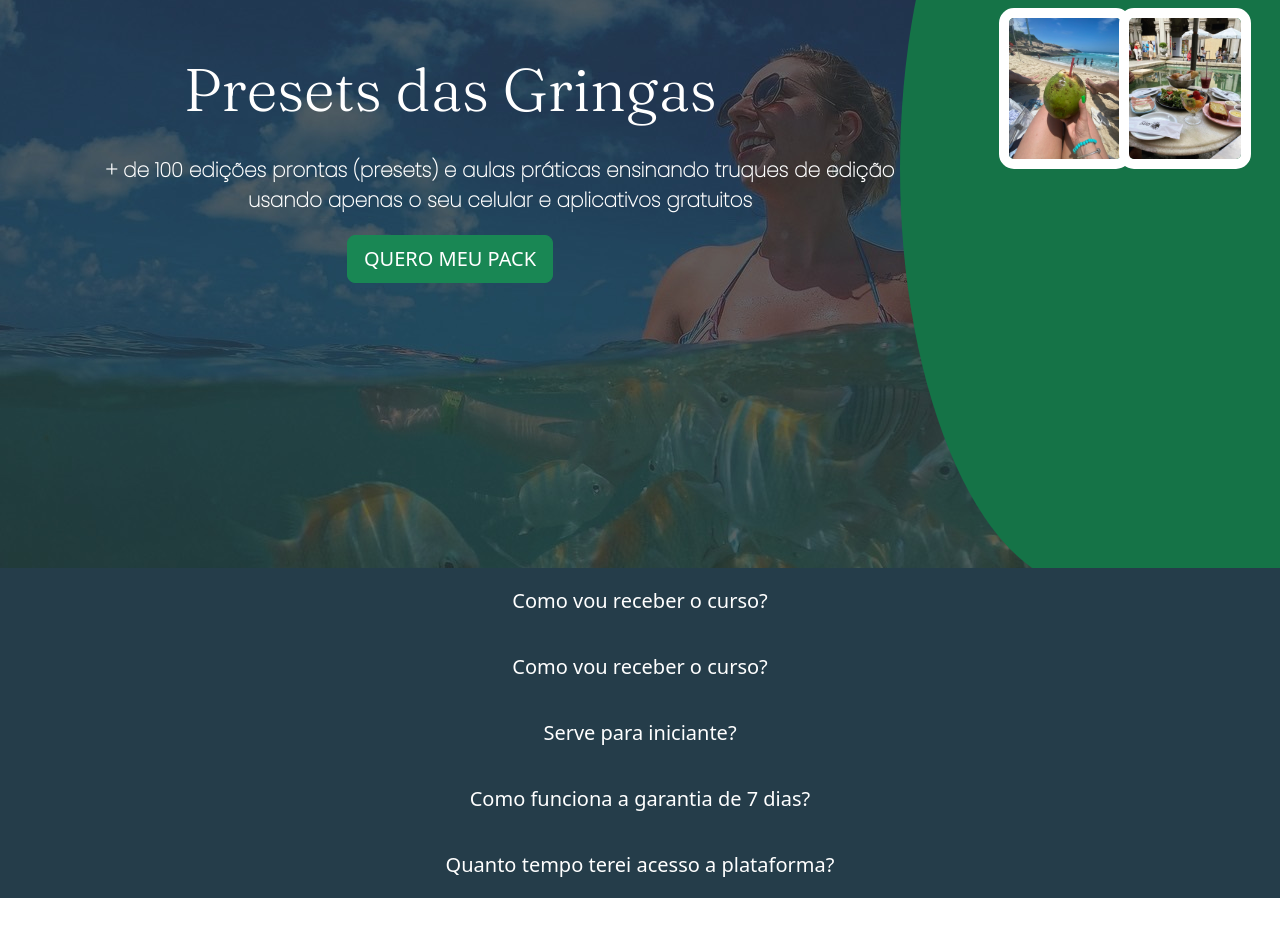
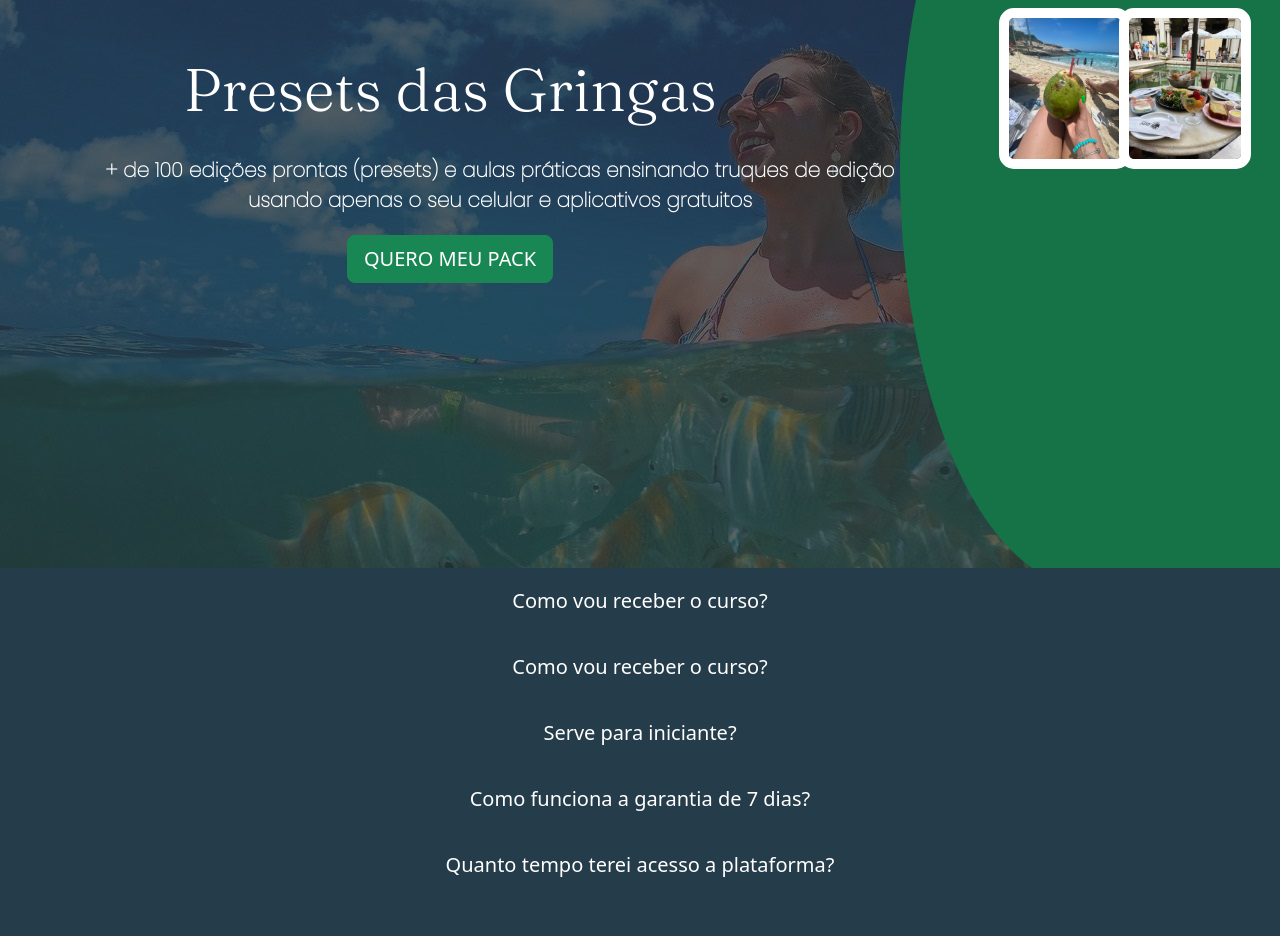
Before and after one commit to vinicios-santos/lading-page-pressets-gringas, a plain HTML site: page index.html in a window 1280 px wide. Shown: the part 232-1168 px from the top of the page. Before the commit the page ends 1130 px from the top, so only its background shows below. Drawn offline with nearby package versions, Linux system fonts and the light colour scheme.

Commit message:
Add files via upload

```diff
--- a/style.css
+++ b/style.css
@@ -159,6 +159,8 @@ h1 {
 
 .maisinfos {
     text-align: center;
+    height: 100vh;
+    background-color: #253d4a;
 }
 
 .maisinfos button {
@@ -169,7 +171,7 @@ h1 {
 
 }
 
-.maisinfos button:hover{
+.maisinfos button:hover {
     background-color: #3a5f74;
     color: #fff;
 }
```
